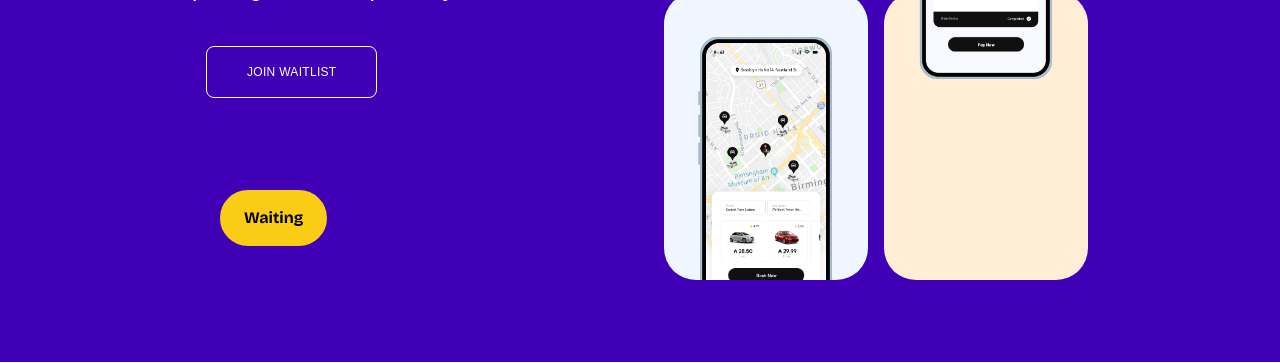
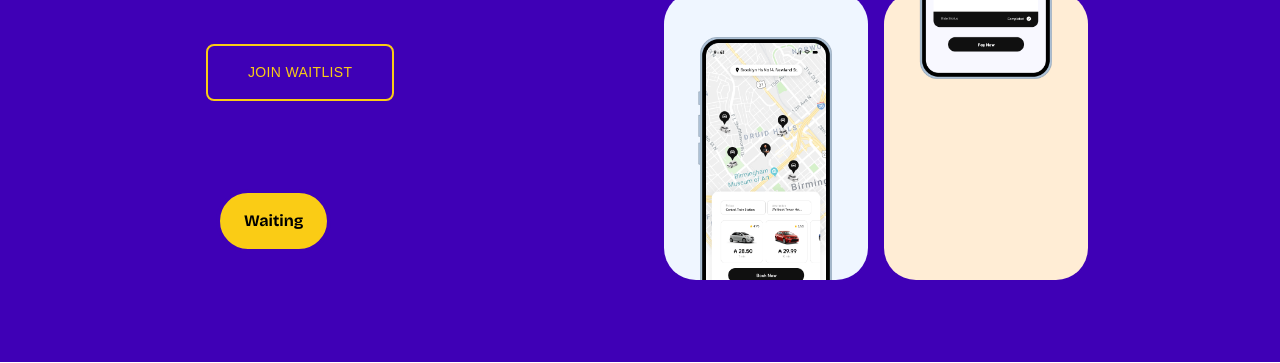
Before and after one commit to arcaccra/ridechain, a Django app: template templates/homepage/index.html in a window 1280 px wide. Shown: the part 490-853 px from the top of the page. Run offline with Django 5.2, Linux system fonts and the light colour scheme; the template is opened without the code that fills it, so the values that code supplies are empty; some libraries are stand-ins or nearby versions; some web fonts are replaced.

Commit message:
added waitilist designed

```diff
--- a/templates/homepage/index.html
+++ b/templates/homepage/index.html
@@ -35,7 +35,7 @@
                                  class="w-6 h-6">
                         </a>
                         <button id="openWaitlistModal"
-                           class="bg-transparent border border-white text-[12px] uppercase font-light tracking-wide text-white px-10 py-4 rounded-lg hover:bg-white hover:text-violet-900 transition duration-300">
+                           class="bg-transparent border-2 border-yellow-400 text-[14px] uppercase tracking-wide text-yellow-400 px-10 py-4 rounded-lg hover:bg-yellow-400 hover:text-violet-900 transition duration-300">
                             Join Waitlist
                         </button>
                     </div>
```
